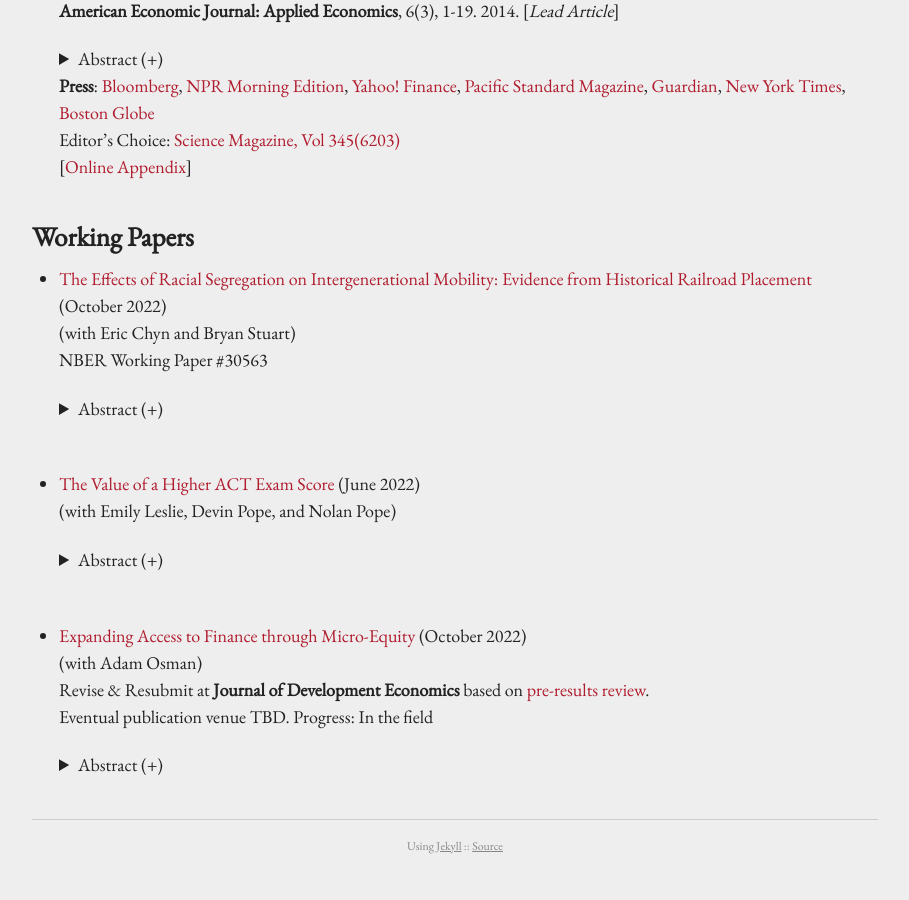
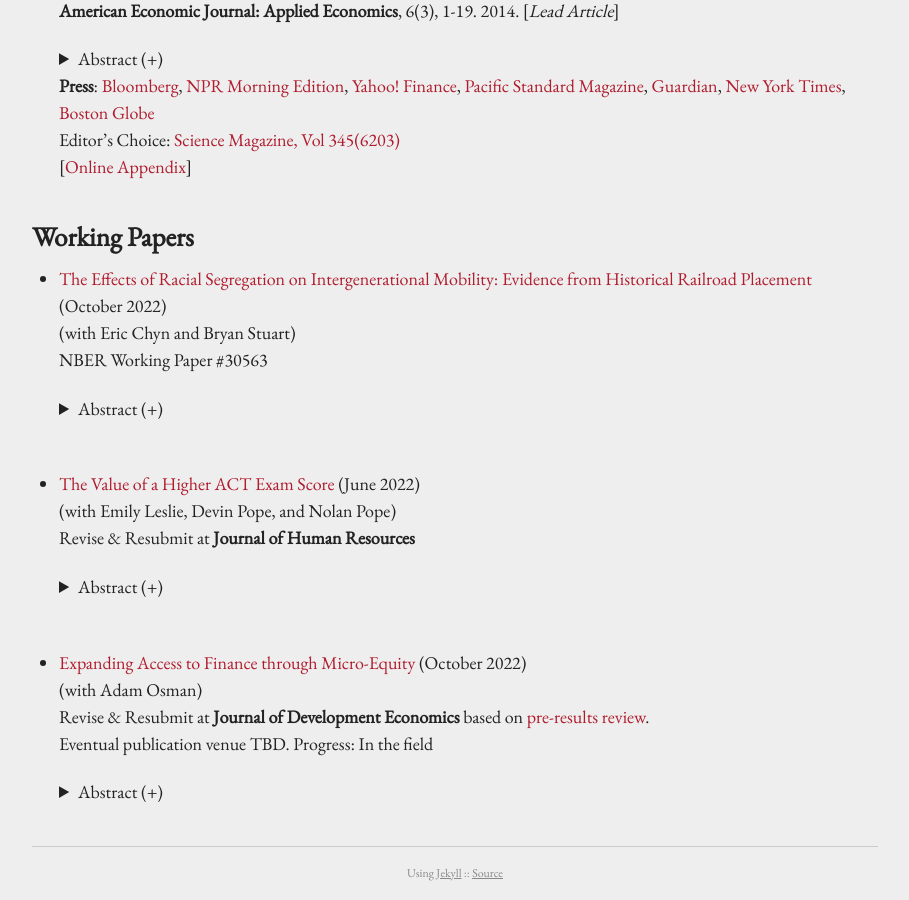
Before and after one commit to kareemhaggag/kareemhaggag.github.io, a Jekyll site: the page built from research.md, in a window 1280 px wide and 900 px high, scrolled down 1786 px. Shown: the whole window, without its empty margins (185-1094 px from the left). Built offline with Jekyll 4.4.1, drawn with Linux system fonts in a browser that asks for light colours; comment, search, counter and statistics services are not loaded; our own code applies the rules of GitHub Pages for plain Markdown files; before the commit the page ends 2659 px from its top, so only the background shows below that.

Commit message:
Research update

```diff
--- a/research.md
+++ b/research.md
@@ -145,6 +145,7 @@ permalink: /research/
 
 * [The Value of a Higher ACT Exam Score](/f/ACT_Value.pdf) (June 2022)<br />
   (with Emily Leslie, Devin Pope, and Nolan Pope)<br />
+  Revise & Resubmit at **Journal of Human Resources** <br />
 
 
    <details><summary> Abstract (+) </summary>
```
Also changed, not shown: 1 other file.
